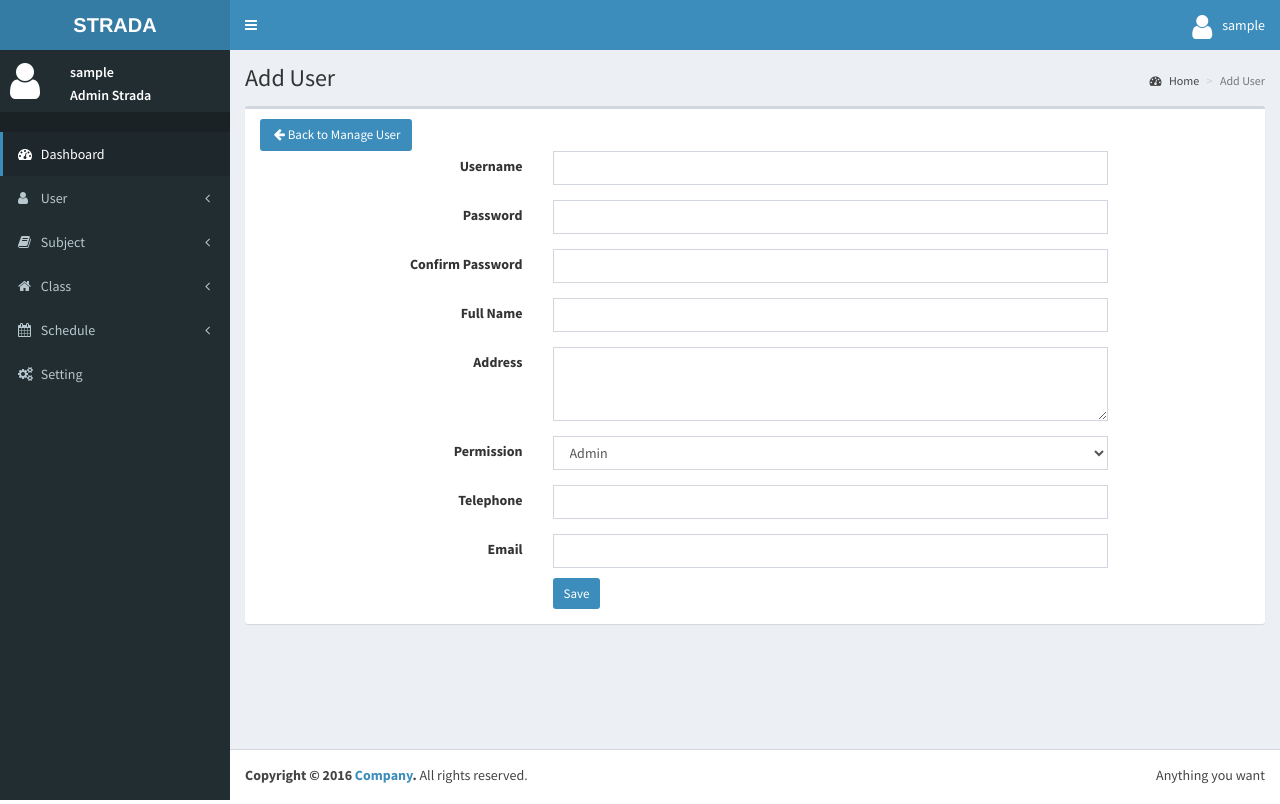
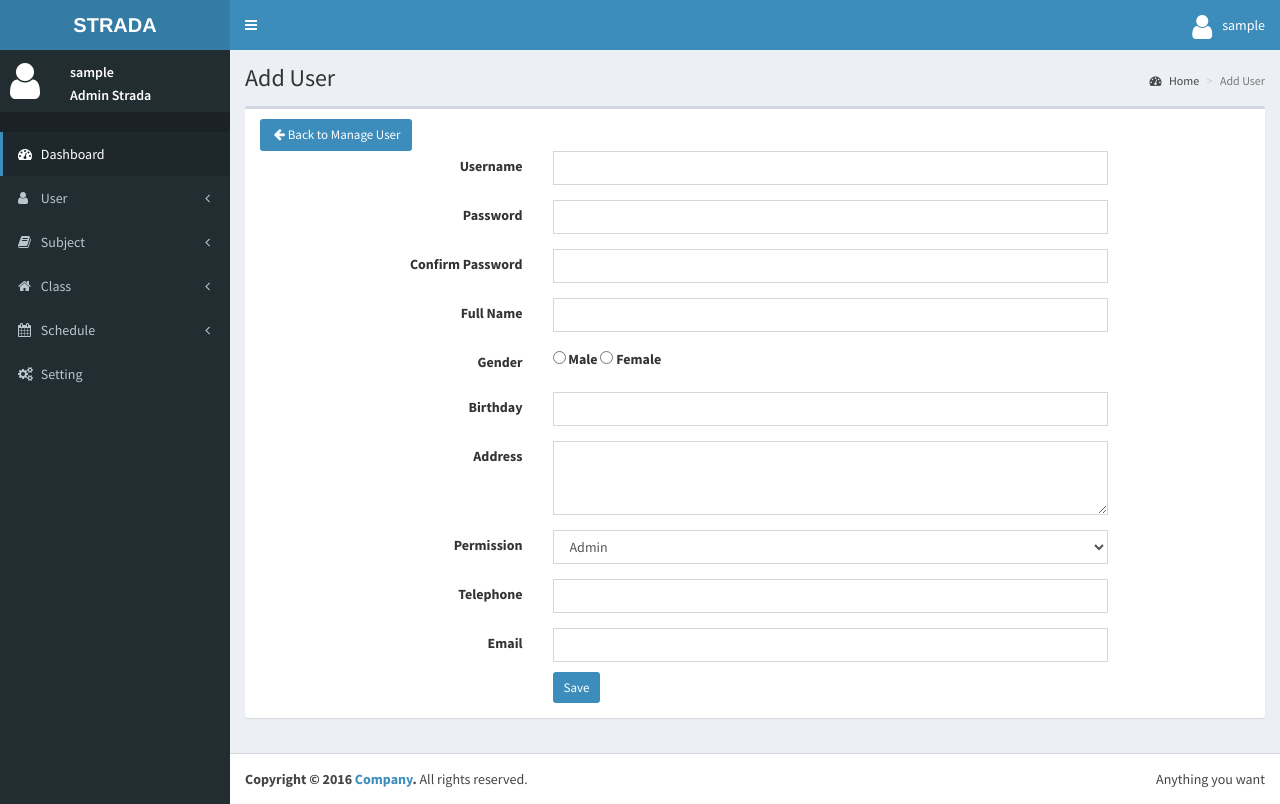
Before and after one commit to hihooxz/stradaa, a CodeIgniter app: page /stradaa/admin/add-user in a window 1280 px wide. Run offline with CodeIgniter, Linux system fonts and the light colour scheme; the visitor is signed in with stand-in values (Sample User, id 1); data comes from the database, SQL or seed files in the repository; some libraries are stand-ins or nearby versions.

Commit message:
Revisi 1. Edit User, Profile dan Dashboard

```diff
--- a/application/controllers/Admin.php
+++ b/application/controllers/Admin.php
@@ -54,7 +54,7 @@ class Admin extends CI_Controller {
     // Ngeload data
     $perpage = 10;
     $this->load->library('pagination'); // load libraray pagination
-    $config['base_url'] = base_url($this->uri->segment(1).'/user/manage_user/'); // configurate link pagination
+    $config['base_url'] = base_url($this->uri->segment(1).'/manage-user/'); // configurate link pagination
     $config['total_rows'] = $this->mod->countData('user');// fetch total record in databae using load
     $config['per_page'] = $perpage; // Total data in one page
     $config['uri_segment'] = 3; // catch uri segment where locate in 4th posisition
@@ -86,6 +86,8 @@ class Admin extends CI_Controller {
 			$this->form_validation->set_rules('permission','Permission','required');
 			$this->form_validation->set_rules('address','Address','required');
 			$this->form_validation->set_rules('telephone','Telephone','required|numeric');
+			$this->form_validation->set_rules('gender','Gender','required');
+			$this->form_validation->set_rules('birthday','Birthday','required');
 
 			if(!$this->form_validation->run()){
 				$this->load->view('admin/index',$data);
@@ -112,6 +114,8 @@ class Admin extends CI_Controller {
 				$this->form_validation->set_rules('permission','Permission','required');
 				$this->form_validation->set_rules('address','Address','');
 				$this->form_validation->set_rules('telephone','Telephone','numeric');
+				$this->form_validation->set_rules('gender','Gender','required');
+				$this->form_validation->set_rules('birthday','Birthday','required');
 
 			if(!$this->form_validation->run()){
 				$this->load->view('admin/index',$data);
--- a/application/controllers/Student.php
+++ b/application/controllers/Student.php
@@ -32,6 +32,11 @@ class Student extends CI_Controller {
 
 		$this->form_validation->set_rules('full_name','Full Name','required');
 		$this->form_validation->set_rules('email','Email','required|valid_email');
+		$this->form_validation->set_rules('address','Address','required');
+		$this->form_validation->set_rules('telephone','Telephone','required|numeric');
+		$this->form_validation->set_rules('gender','Gender','required');
+		$this->form_validation->set_rules('birthday','Birthday','required');
+
 		if(!$this->form_validation->run()){
 			$this->load->view('admin/index',$data);
 		}
--- a/application/controllers/Teacher.php
+++ b/application/controllers/Teacher.php
@@ -32,6 +32,10 @@ class Teacher extends CI_Controller {
 
 		$this->form_validation->set_rules('full_name','Full Name','required');
 		$this->form_validation->set_rules('email','Email','required|valid_email');
+		$this->form_validation->set_rules('address','Address','required');
+			$this->form_validation->set_rules('telephone','Telephone','required|numeric');
+			$this->form_validation->set_rules('gender','Gender','required');
+			$this->form_validation->set_rules('birthday','Birthday','required');
 		if(!$this->form_validation->run()){
 			$this->load->view('admin/index',$data);
 		}
--- a/application/models/Muser.php
+++ b/application/models/Muser.php
@@ -35,7 +35,9 @@ class Muser extends CI_Model {
 				'date_input' => date('Y-m-d H:i:s'),
         'permission' => $data['permission'],
 				'address' => $data['address'],
-				'telephone' => $data['telephone']
+				'telephone' => $data['telephone'],
+        'gender' => $data['gender'],
+        'birthday' => date('Y-m-d',strtotime($data['birthday']))
       );
     $this->db->insert('user',$array);
     return 1;
@@ -47,7 +49,9 @@ class Muser extends CI_Model {
           'full_name' => $data['full_name'],
           'permission' => $data['permission'],
 					'address' => $data['address'],
-					'telephone' => $data['telephone']
+					'telephone' => $data['telephone'],
+          'gender' => $data['gender'],
+          'birthday' => date('Y-m-d',strtotime($data['birthday']))
         );
 			if($data['password']!="")
 			$array['password']=md5($data['password']);
@@ -69,6 +73,10 @@ class Muser extends CI_Model {
       $array = array(
           'email' => $data['email'],
           'full_name' => $data['full_name'],
+          'address' => $data['address'],
+          'telephone' => $data['telephone'],
+          'gender' => $data['gender'],
+          'birthday' => date('Y-m-d',strtotime($data['birthday']))
         );
       $this->db->where('id_user',$id);
       $this->db->update('user',$array);
--- a/application/views/admin/module/dashboard_member.php
+++ b/application/views/admin/module/dashboard_member.php
@@ -17,7 +17,7 @@
       <div class="box">
         <div class="box-body text-center count">
 
-          Welcome to E-learning
+          Welcome to E-scheduling
 
         </div>
       </div>
--- a/application/views/admin/user/add_user.php
+++ b/application/views/admin/user/add_user.php
@@ -68,6 +68,29 @@
       <div class="form-group">
         <div class="row">
           <div class="col-md-3 col-sm-3 col-xs-3 text-right">
+            <label class="control-label">Gender</label>
+          </div>
+          <div class="col-md-6 col-sm-6 col-xs-9">
+            <label><input type="radio" name="gender" value="1"> Male</label>
+            <label><input type="radio" name="gender" value="2"> Female</label>
+          </div>
+          <div class="col-md-3 col-sm-3 hidden-xs"></div>
+        </div>
+      </div>
+      <div class="form-group">
+        <div class="row">
+          <div class="col-md-3 col-sm-3 col-xs-3 text-right">
+            <label class="control-label">Birthday</label>
+          </div>
+          <div class="col-md-6 col-sm-6 col-xs-9">
+            <input type="text" class="form-control col-md-7 col-xs-12" name="birthday" id="datepicker">
+          </div>
+          <div class="col-md-3 col-sm-3 hidden-xs"></div>
+        </div>
+      </div>
+      <div class="form-group">
+        <div class="row">
+          <div class="col-md-3 col-sm-3 col-xs-3 text-right">
             <label class="control-label">Address</label>
           </div>
           <div class="col-md-6 col-sm-6 col-xs-9">
```
Also changed, not shown: application/views/admin/module/dashboard.php (+4 -3 lines), application/views/admin/user/edit_profile.php (+45 -0 lines), application/views/admin/user/edit_user.php (+23 -0 lines).
